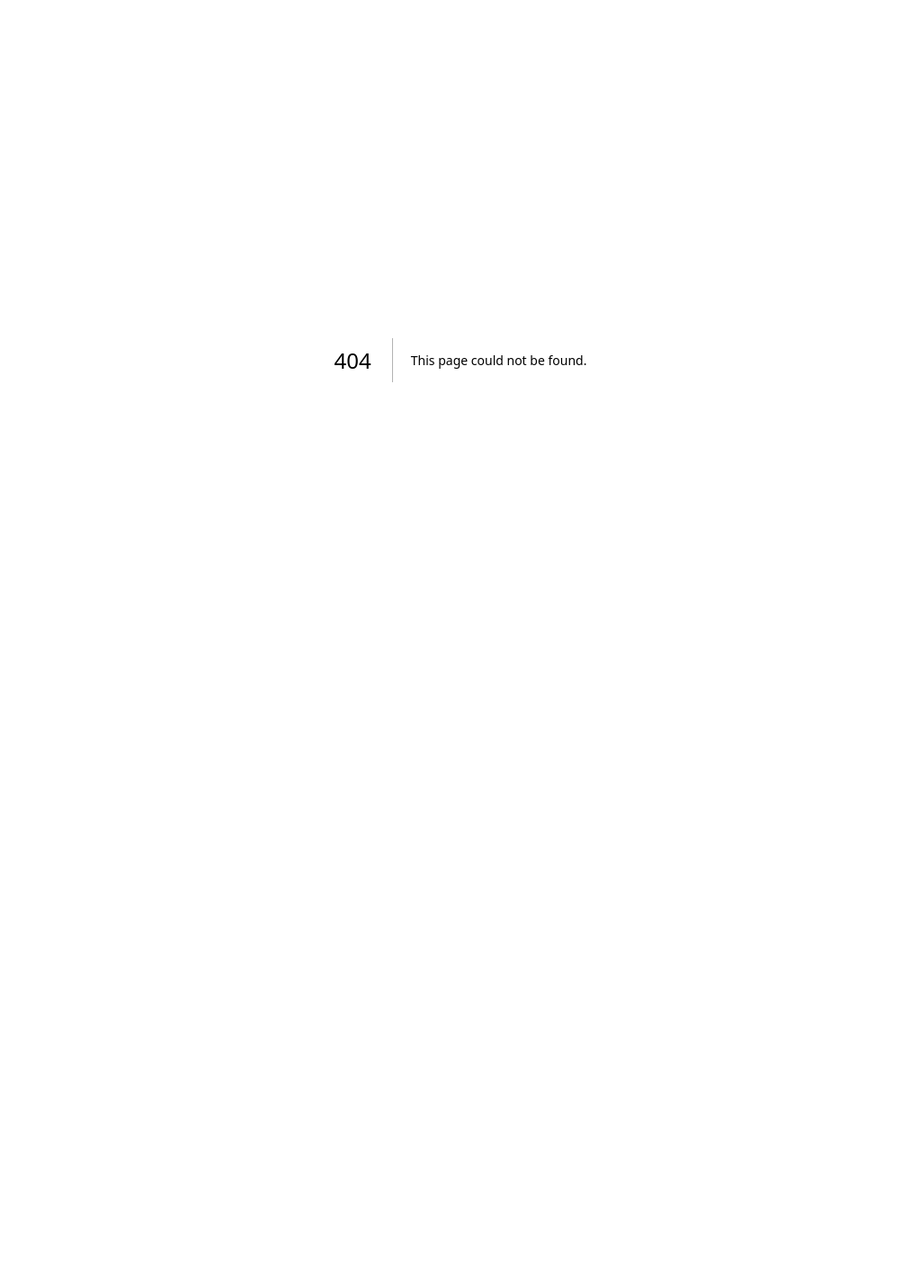
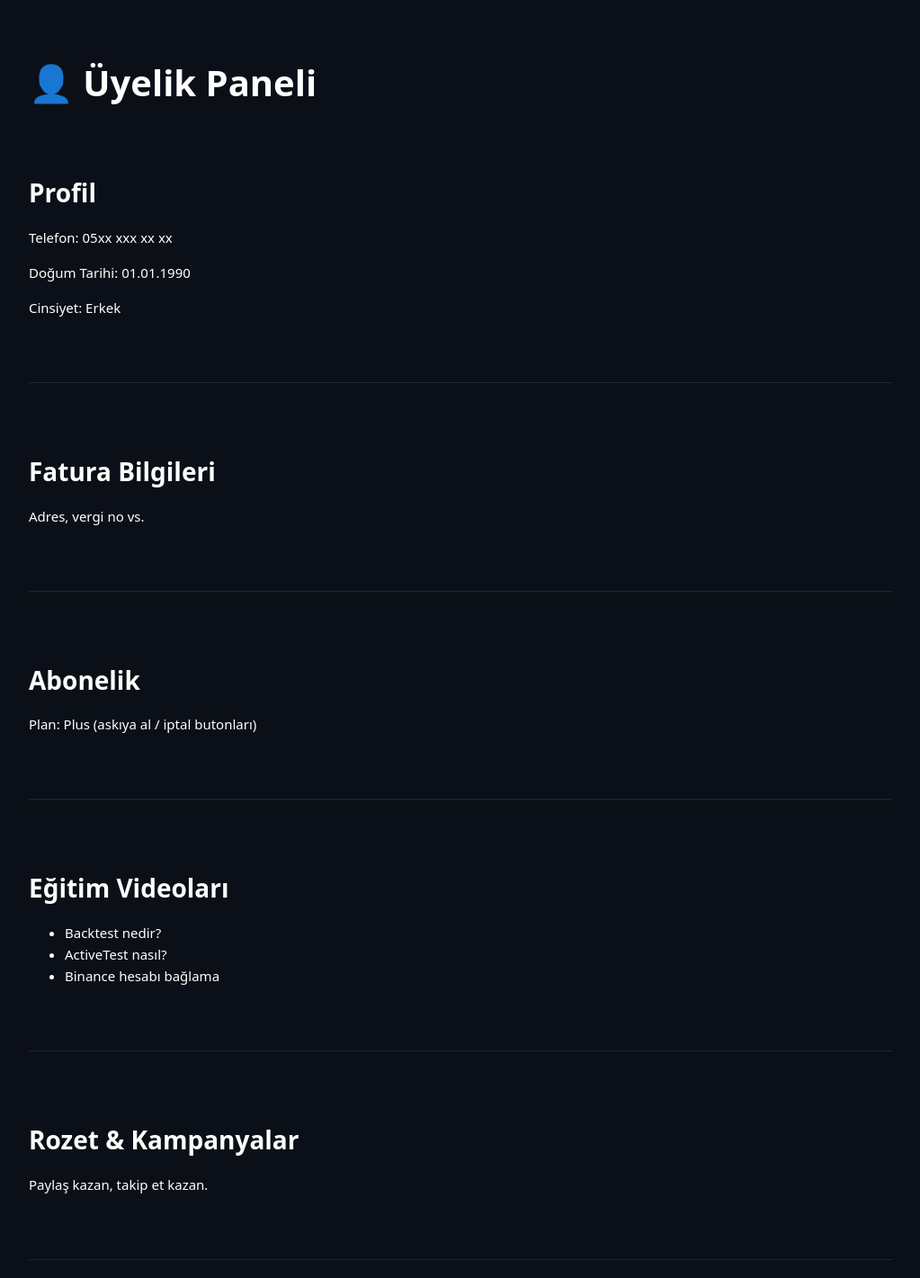
Before and after one commit to itnoyabilisim-commits/BINNBOT, a Next.js app in the folder apps/web/: page /panel in a window 1280 px wide. Before the commit this address had no page. Shown: the whole page at 90% size, without its empty margins (128-1151 px from the left). Before the commit the page ends 800 px from the top, so only its background shows below. Built offline with nearby package versions, Linux system fonts and the light colour scheme.

Commit message:
Create panel.js

```diff
--- /dev/null
+++ b/apps/web/pages/panel.js
@@ -0,0 +1,33 @@
+export default function Panel(){
+  return (
+    <div style={{maxWidth:1000,margin:"40px auto",padding:20}}>
+      <h1>👤 Üyelik Paneli</h1>
+      <section style={{marginTop:20}}>
+        <h2>Profil</h2>
+        <p>Telefon: 05xx xxx xx xx</p>
+        <p>Doğum Tarihi: 01.01.1990</p>
+        <p>Cinsiyet: Erkek</p>
+      </section>
+      <section style={{marginTop:20}}>
+        <h2>Fatura Bilgileri</h2>
+        <p>Adres, vergi no vs.</p>
+      </section>
+      <section style={{marginTop:20}}>
+        <h2>Abonelik</h2>
+        <p>Plan: Plus (askıya al / iptal butonları)</p>
+      </section>
+      <section style={{marginTop:20}}>
+        <h2>Eğitim Videoları</h2>
+        <ul>
+          <li>Backtest nedir?</li>
+          <li>ActiveTest nasıl?</li>
+          <li>Binance hesabı bağlama</li>
+        </ul>
+      </section>
+      <section style={{marginTop:20}}>
+        <h2>Rozet & Kampanyalar</h2>
+        <p>Paylaş kazan, takip et kazan.</p>
+      </section>
+    </div>
+  )
+}
```
